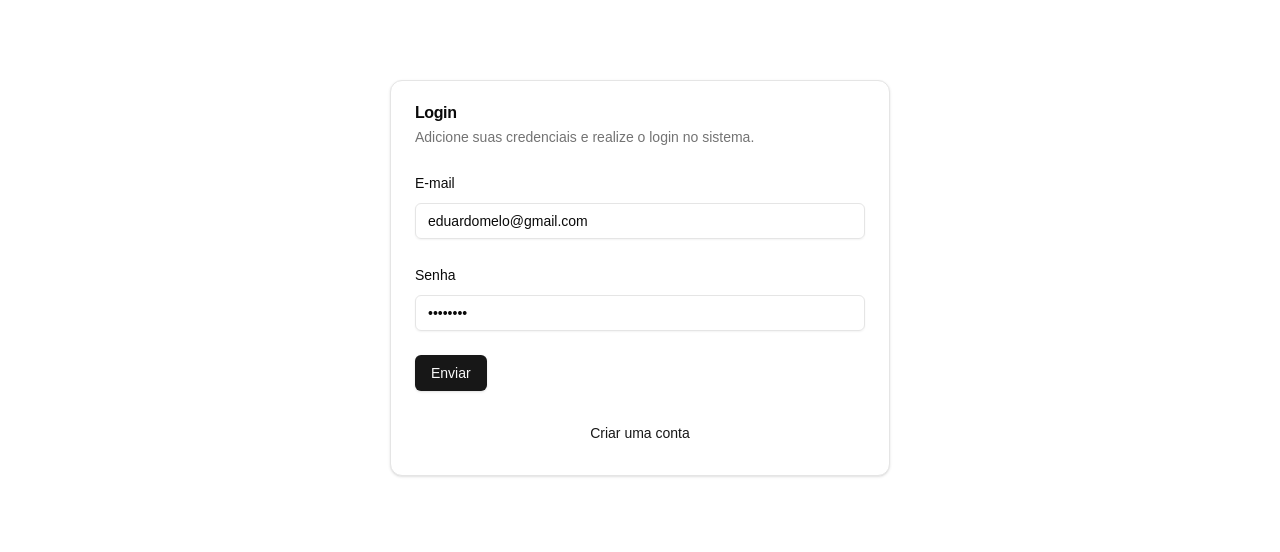
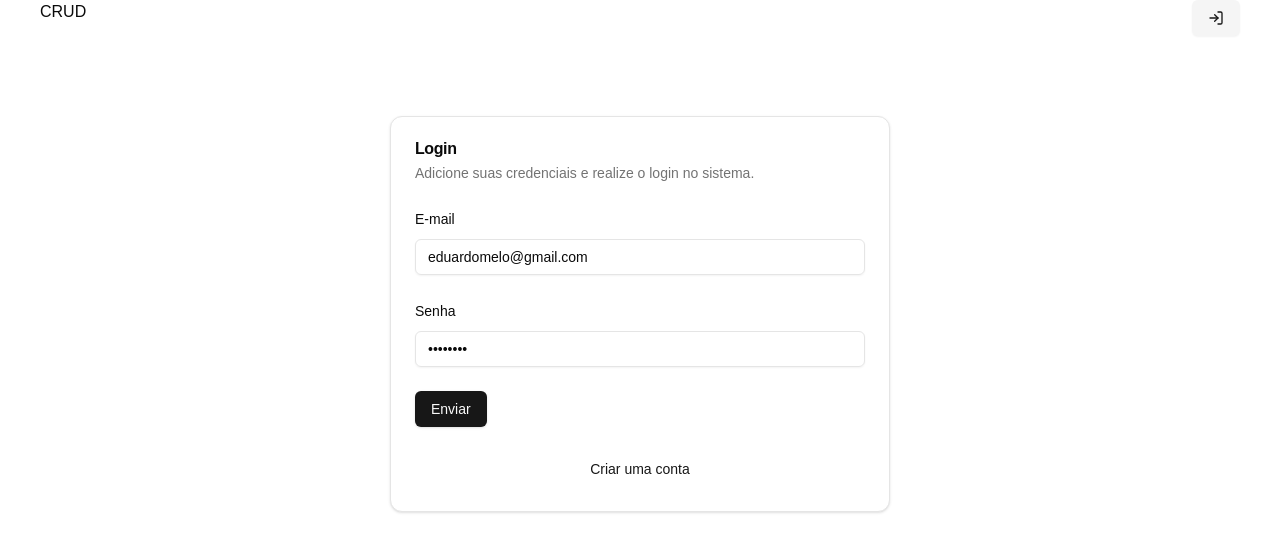
Before and after one commit to eduardoddmg/crud, a Next.js app in the folder frontend/: page /login in a window 1280 px wide. Shown: the top 552 px of the page. Built offline with nearby package versions, Linux system fonts and the light colour scheme.

Commit message:
[FEAT] Adição de largura máxima e adição da navbar

```diff
--- a/frontend/app/layout.tsx
+++ b/frontend/app/layout.tsx
@@ -3,6 +3,7 @@ import localFont from 'next/font/local';
 import './globals.css';
 import { Toaster } from '@/components/ui/toaster';
 import { AuthProvider } from '@/context/auth-context';
+import { Navbar } from '@/components/navbar';
 
 const geistSans = localFont({
   src: './fonts/GeistVF.woff',
@@ -28,10 +29,13 @@ export default function RootLayout({
   return (
     <html lang="en">
       <body
-        className={`${geistSans.variable} ${geistMono.variable} antialiased`}
+        className={`${geistSans.variable} ${geistMono.variable} antialiased max-w-7xl m-auto`}
       >
         <Toaster />
-        <AuthProvider>{children}</AuthProvider>
+        <AuthProvider>
+          <Navbar />
+          {children}
+        </AuthProvider>
       </body>
     </html>
   );
```
